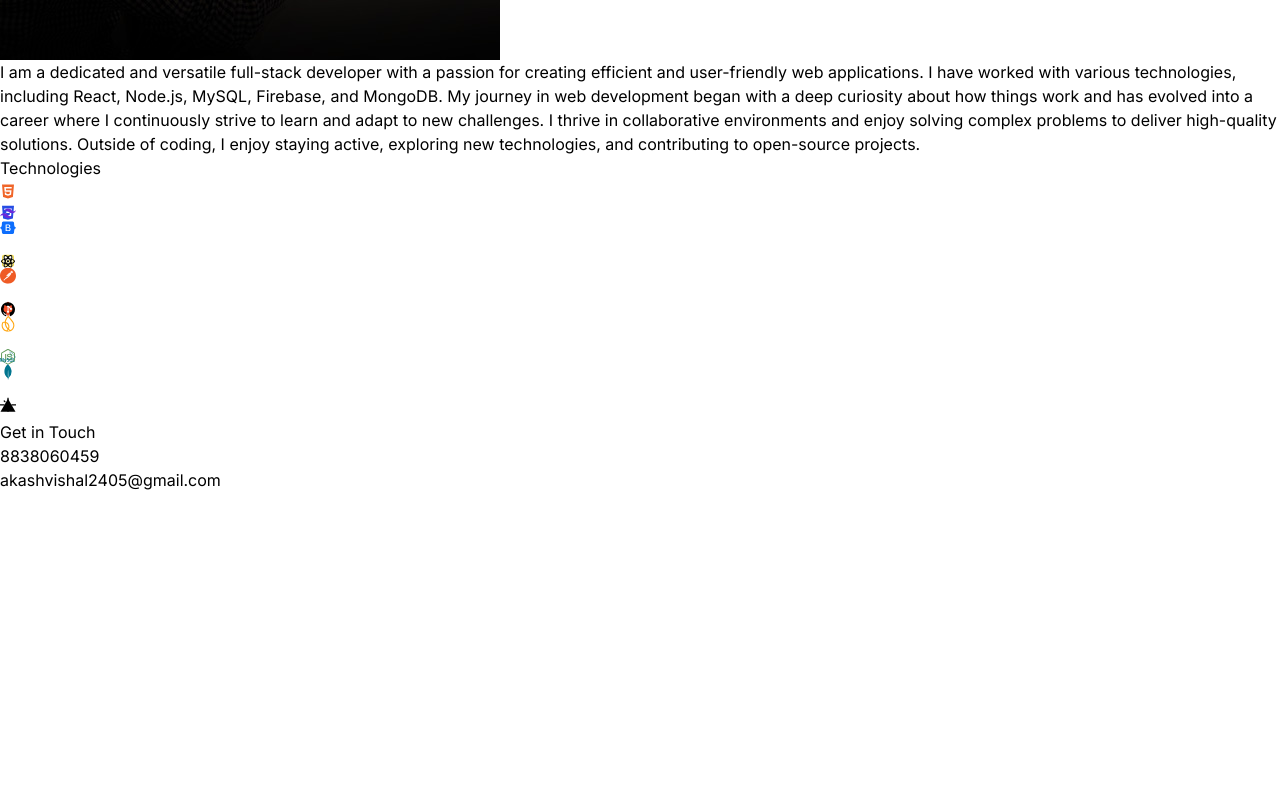
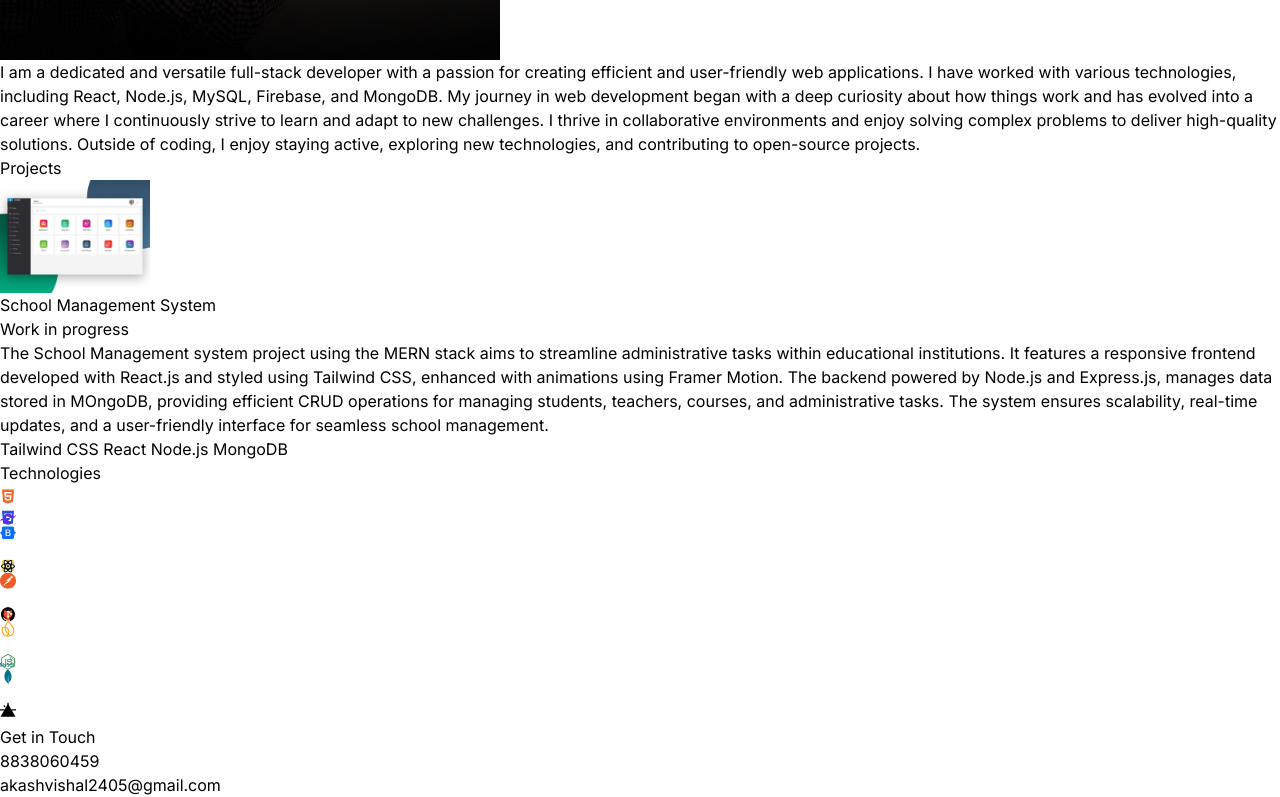
Before and after one commit to akashvishal2405/Myportfolio, a React (Vite) app: page / in a window 1280 px wide. Shown: the part 1572-2369 px from the top of the page. Before the commit the page ends 2064 px from the top, so only its background shows below. Built offline with nearby package versions, Linux system fonts and the light colour scheme.

Commit message:
added new file

```diff
--- a/src/App.jsx
+++ b/src/App.jsx
@@ -4,6 +4,7 @@ import Hero from "./components/Hero";
 import About from "./components/About";
 import Technologies from "./components/Technologies";
 import Contact from "./components/Contact";
+import Project from "./components/Project";
 
 const App = () => {
   return (
@@ -18,6 +19,7 @@ const App = () => {
         <Navbar />
         <Hero />
         <About />
+        <Project />
         <Technologies />
         <Contact />
       </div>
--- /dev/null
+++ b/src/components/Project.jsx
@@ -0,0 +1,38 @@
+import React from 'react';
+import {PROJECTS} from '../constants/index';
+import { motion } from "framer-motion";
+
+const Project = () => {
+  return (
+    <div className='border-b border-neutral-900 pb-4'>
+        <h2 className='my-20 text-center text-4xl'>Projects</h2>
+        <div>{PROJECTS.map((project, index) => (
+            <div key={index} className='mb-8 flex flex-wrap lg:justify-center'>
+                <motion.div
+                whileInView={{opacity:1, x: 0}}
+                initial={{opacity:0, x: -100}}
+                transition={{duration:0.5}}
+                 className='w-full lg:w-1/4'>
+                <img src={project.image} width={150} height={150}
+                alt={project.title} className='mb-6 rounded' />
+                </motion.div>
+                <motion.div
+                whileInView={{opacity:1, x:0}}
+                initial={{opacity:0, x: 100}}
+                transition={{duration:0.5}}
+                className='w-full max-w-xl lg:w-3/4'>
+                <h6 className='mb-2 font-semibold'>{project.title}</h6>
+                <span className='mb-2 bg-black text-sm rounded'>{project.projectStatus}</span>
+                <p className='mb-4 text-neutral-400'>{project.description}</p>
+                {project.technologies.map((tech, index) => (
+                    <span key={index} className='mr-2 rounded bg-neutral-900 px-2 py-1 text-sm font-medium text-purple-900'>{tech} </span>
+                ))}
+                </motion.div>
+            </div>
+        ))}
+        </div>
+    </div>
+  )
+}
+
+export default Project;
--- a/src/constants/index.js
+++ b/src/constants/index.js
@@ -1,7 +1,5 @@
-import project1 from "../assets/projects/project-1.jpg";
-import project2 from "../assets/projects/project-2.jpg";
-import project3 from "../assets/projects/project-3.jpg";
-import project4 from "../assets/projects/project-4.jpg";
+
+import project5 from "../assets/projects/project-5.jpg";
 
 export const HERO_CONTENT = `I am a passionate full stack developer
 with experience in building scalable web applications. I have honed
@@ -46,33 +44,13 @@ export const EXPERIENCES = [
 
 export const PROJECTS = [
   {
-    title: "E-Commerce Website",
-    image: project1,
+    title: "School Management System",
+    projectStatus: "Work in progress",
+    image: project5,
     description:
-      "A fully functional e-commerce website with features like product listing, shopping cart, and user authentication.",
-    technologies: ["HTML", "CSS", "React", "Node.js", "MongoDB"],
-  },
-  {
-    title: "Task Management App",
-    image: project2,
-    description:
-      "An application for managing tasks and projects, with features such as task creation, assignment, and progress tracking.",
-    technologies: ["HTML", "CSS", "Angular", "Firebase"],
-  },
-  {
-    title: "Portfolio Website",
-    image: project3,
-    description:
-      "A personal portfolio website showcasing projects, skills, and contact information.",
-    technologies: ["HTML", "CSS", "React", "Bootstrap"],
-  },
-  {
-    title: "Blogging Platform",
-    image: project4,
-    description:
-      "A platform for creating and publishing blog posts, with features like rich text editing, commenting, and user profiles.",
-    technologies: ["HTML", "CSS", "Vue.js", "Express", "mySQL"],
-  },
+      "The School Management system project using the MERN stack aims to streamline administrative tasks within educational institutions. It features a responsive frontend developed with React.js and styled using Tailwind CSS, enhanced with animations using Framer Motion. The backend powered by Node.js and Express.js, manages data stored in MOngoDB, providing efficient CRUD operations for managing students, teachers, courses, and administrative tasks. The system ensures scalability, real-time updates, and a user-friendly interface for seamless school management.",
+    technologies: ["Tailwind CSS", "React", "Node.js", "MongoDB"],
+  }
 ];
 
 export const CONTACT = {
```
Also changed, not shown: src/assets/projects/project-5.jpg (added).
